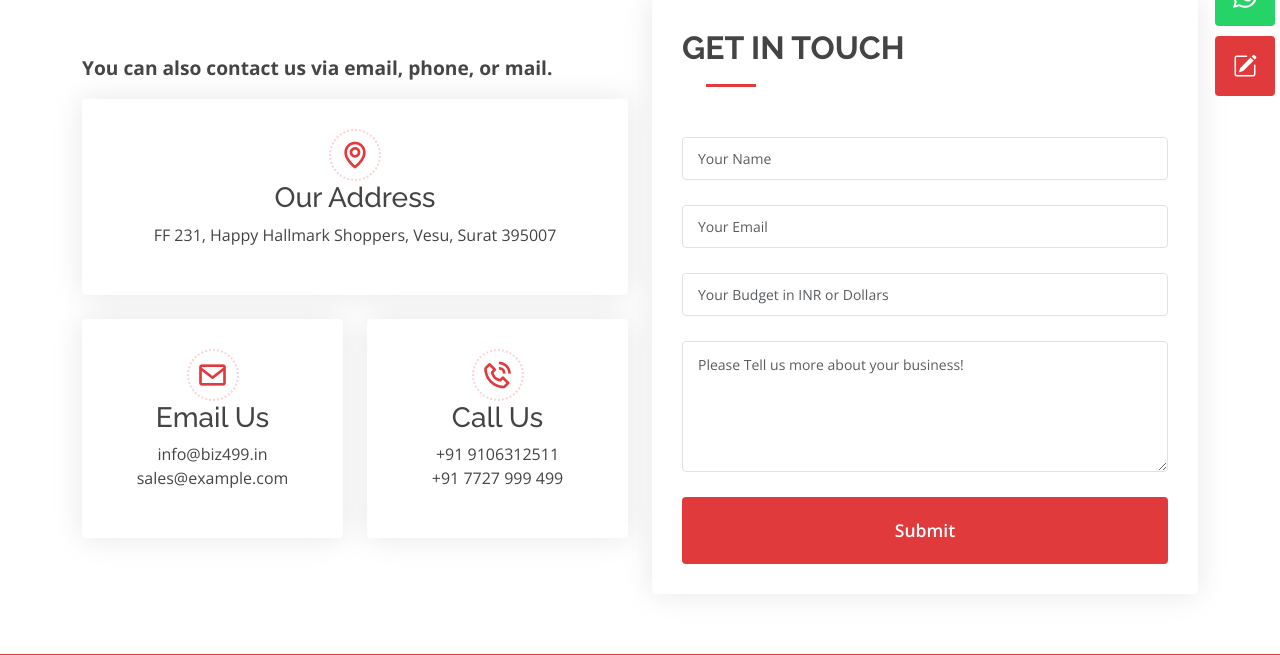
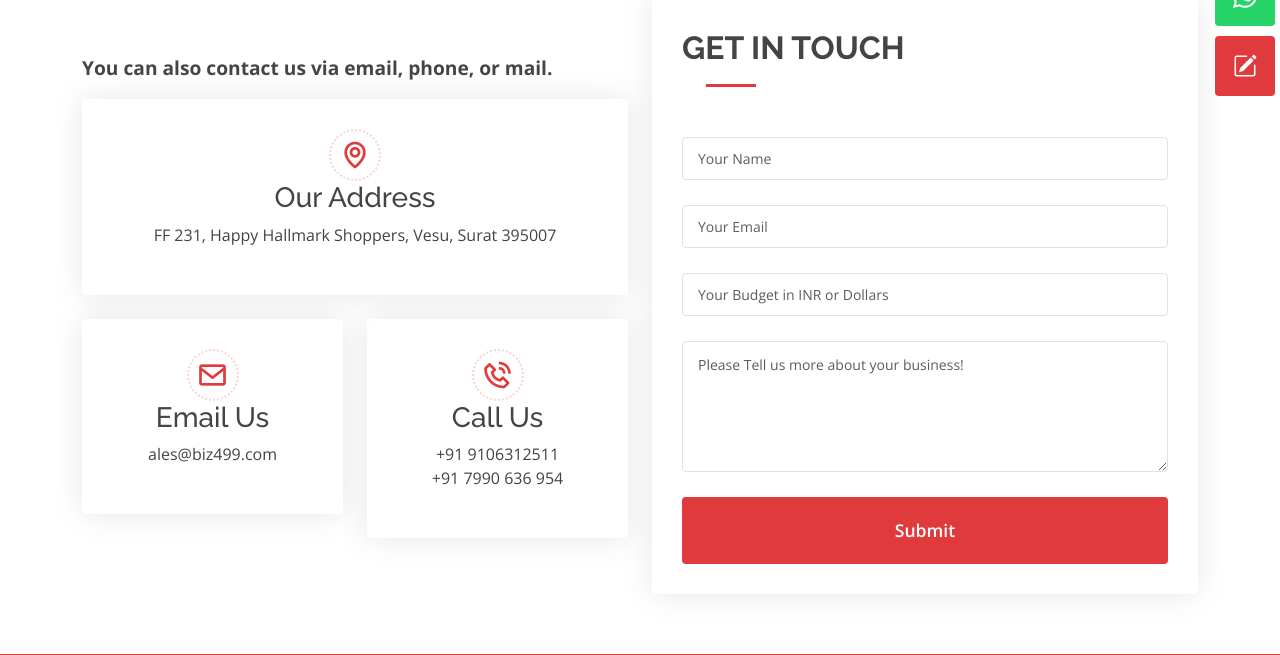
Before and after one commit to readywebsites/biz499dotin_hostinger, a Django app: page /contact/ in a window 1280 px wide. Shown: the part 369-1024 px from the top of the page. Run offline with Django 3.2, Linux system fonts and the light colour scheme; some libraries are stand-ins or nearby versions.

Commit message:
contact change

```diff
--- a/templates/contact.html
+++ b/templates/contact.html
@@ -54,14 +54,14 @@
                 <div class="info-box mt-4">
                   <i class="bx bx-envelope"></i>
                   <h3>Email Us</h3>
-                  <p>info@biz499.in<br>sales@example.com</p>
+                  <p>ales@biz499.com</p>
                 </div>
               </div>
               <div class="col-md-6">
                 <div class="info-box mt-4">
                   <i class="bx bx-phone-call"></i>
                   <h3>Call Us</h3>
-                  <p>+91 9106312511<br>+91 7727 999 499</p>
+                  <p>+91 9106312511<br>+91 7990 636 954</p>
                 </div>
               </div>
             </div>
```
